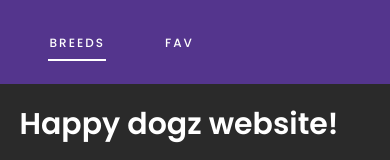
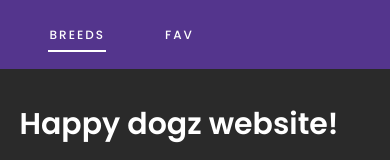
Before and after one commit to Magda98/Dogz, a Vue app: page / in a window 390 px wide. Shown: the top 160 px of the page. Built offline with nearby package versions, Linux system fonts and the light colour scheme; no server answers; what vue-svg-inline-plugin would draw is missing.

Commit message:
✨ add gh sctions

```diff
--- a/package.json
+++ b/package.json
@@ -9,6 +9,7 @@
   },
   "dependencies": {
     "axios": "^0.26.0",
+    "github-pages-deploy-action": "^3.5.1",
     "lodash.debounce": "^4.0.8",
     "pinia": "^2.0.11",
     "pinia-plugin-persistedstate": "^1.3.0",
--- a/src/App.vue
+++ b/src/App.vue
@@ -34,9 +34,11 @@ import { RouterLink, RouterView } from "vue-router";
   z-index: 9;
 
   .nav {
-    max-width: 60%;
+    max-width: 70%;
     margin: auto;
-    padding: 30px 0;
+    display: flex;
+    justify-content: flex-start;
+    padding: 10px 0;
 
     a {
       text-decoration: none;
@@ -74,10 +76,14 @@ import { RouterLink, RouterView } from "vue-router";
 
     @media only screen and (max-width: 1200px) {
       max-width: 90%;
-
+      padding: 5px 0;
       a {
         font-size: 12px;
         padding: 20px 30px;
+
+        &::after {
+          bottom: 12px;
+        }
       }
     }
   }
```
Also changed, not shown: 1 other file (tests, documents, lock files or other folders).
